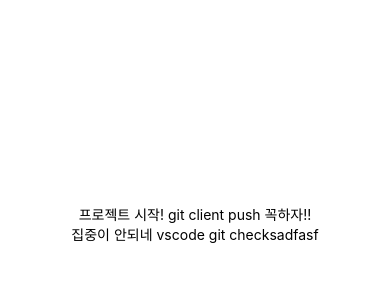
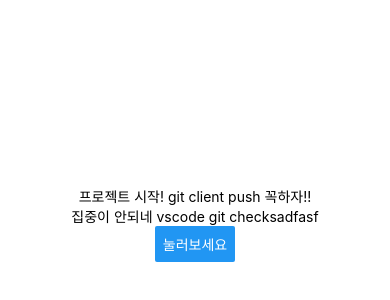
Before and after one commit to mozzzi2222/client, a React Native app: screen / in a window 390 px wide. Shown: the part 198-498 px from the top of the page. Built offline with nearby package versions, Linux system fonts and the light colour scheme.

Commit message:
Add NewButton - 테스트용 버튼 개발

```diff
--- a/App.js
+++ b/App.js
@@ -1,11 +1,12 @@
 import { StatusBar } from "expo-status-bar";
 import { StyleSheet, Text, View } from "react-native";
-
+import NewButton from "./button";
 export default function App() {
   return (
     <View style={styles.container}>
       <Text>프로젝트 시작! git client push 꼭하자!!</Text>
       <Text>집중이 안되네 vscode git checksadfasf</Text>
+      <NewButton></NewButton>
       <StatusBar style="auto" />
     </View>
   );
--- /dev/null
+++ b/button.js
@@ -0,0 +1,6 @@
+import { Button } from "react-native";
+function NewButton() {
+  return <Button title="눌러보세요"></Button>;
+}
+
+export default NewButton;
```
